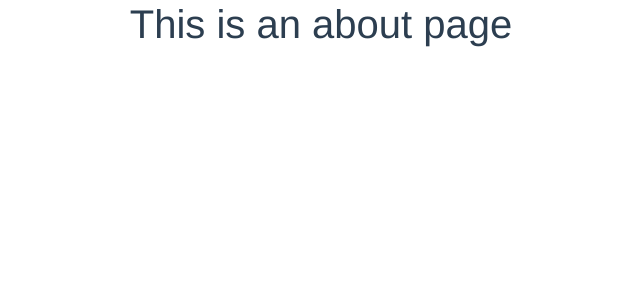
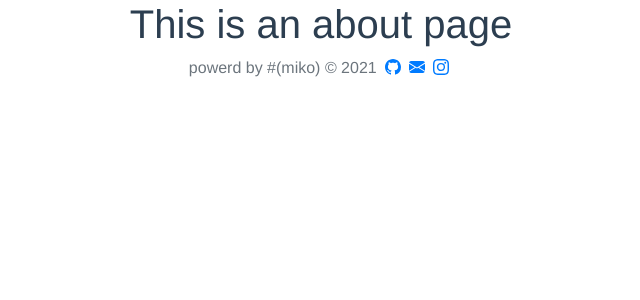
Before and after one commit to mikoloism/vueStoreDashboard, a Vue app: page /about in a window 1280 px wide. Shown: the top 300 px of the page, without its empty margins (319-959 px from the left). Built offline with nearby package versions, Linux system fonts and the light colour scheme.

Commit message:
change default vue page

```diff
--- a/src/views/About.vue
+++ b/src/views/About.vue
@@ -1,5 +1,19 @@
 <template>
-  <div class="about">
-    <h1>This is an about page</h1>
-  </div>
+  <article class="about">
+    <header>
+      <h1>This is an about page</h1>
+      <span class="text-muted">
+        powerd by #(miko) &copy; {{ new Date().getFullYear() }}
+        <b-link class="mr-1 ml-1" href="https://github.com/miko-github">
+          <b-icon-github />
+        </b-link>
+        <b-link class="mr-1 ml-1" href="mailto:mikoloism.github@gmail.com">
+          <b-icon-envelope-fill />
+        </b-link>
+        <b-link class="mr-1 ml-1" href="https://instagram.com/mikoloism.pro">
+          <b-icon-instagram />
+        </b-link>
+      </span>
+    </header>
+  </article>
 </template>
--- a/src/views/Home.vue
+++ b/src/views/Home.vue
@@ -1,18 +1,40 @@
 <template>
   <div class="home">
     <img alt="Vue logo" src="../assets/logo.png" />
-    <HelloWorld msg="Welcome to Your Vue.js App" />
+    <div id="nav">
+      <b-nav fill align="center">
+        <b-nav-item>
+          <div
+            class="d-flex flex-column justify-content-between align-items-center align-content-between"
+          >
+            <b-icon-house />
+            <router-link to="/">Home</router-link>
+          </div>
+        </b-nav-item>
+        <b-nav-item>
+          <div
+            class="d-flex flex-column justify-content-between align-items-center align-content-between"
+          >
+            <b-icon-archive />
+            <router-link to="/about">About</router-link>
+          </div>
+        </b-nav-item>
+        <b-nav-item>
+          <div
+            class="d-flex flex-column justify-content-between align-items-center align-content-between"
+          >
+            <b-icon-layout-text-window />
+            <router-link to="/dashboard">Dashboard</router-link>
+          </div>
+        </b-nav-item>
+      </b-nav>
+    </div>
   </div>
 </template>
 
 <script>
-// @ is an alias to /src
-import HelloWorld from "@/components/HelloWorld.vue";
-
 export default {
   name: "Home",
-  components: {
-    HelloWorld,
-  },
+  components: {},
 };
 </script>
```
